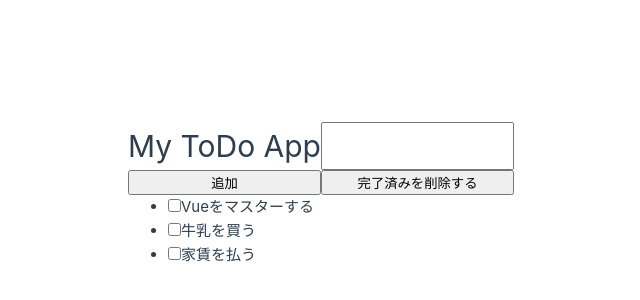
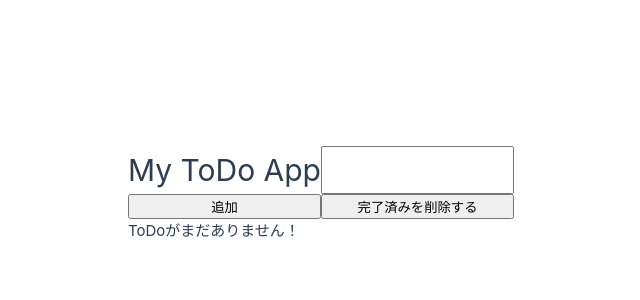
Before and after one commit to jun0222/vue-todo, a Vue app in the folder vue-todo-project/: page / in a window 1280 px wide. Shown: the part 206-506 px from the top of the page, without its empty margins (319-959 px from the left). Built offline with nearby package versions, Linux system fonts and the light colour scheme.

Commit message:
Feature: todo追加処理

```diff
--- a/vue-todo-project/src/App.vue
+++ b/vue-todo-project/src/App.vue
@@ -1,25 +1,19 @@
 <script>
 export default {
-  methods: {},
   data() {
     return {
-      todos: [
-        {
-          id: 1,
-          isDone: true,
-          text: 'Vueをマスターする'
-        },
-        {
-          id: 2,
-          isDone: false,
-          text: '牛乳を買う'
-        },
-        {
-          id: 3,
-          isDone: false,
-          text: '家賃を払う'
-        }
-      ]
+      newTodoText: '',
+      todos: []
+    }
+  },
+  methods: {
+    addTodo() {
+      if (!this.newTodoText) return alert('文字を入力してください')
+      this.todos.push({
+        isDone: false,
+        text: this.newTodoText
+      }),
+        (this.newTodoText = '')
     }
   }
 }
@@ -27,7 +21,8 @@ export default {
 
 <template>
   <h1>My ToDo App</h1>
-  <input type="text" /><button>追加</button><button>完了済みを削除する</button>
+  <input type="text" v-model="newTodoText" /><button @click="addTodo">追加</button>
+  <button>完了済みを削除する</button>
   <p v-if="todos.length === 0">ToDoがまだありません！</p>
   <ul v-else>
     <li v-for="todo in todos" :key="todo.id">
```
Also changed, not shown: 1 other file (tests, documents, lock files or other folders).
